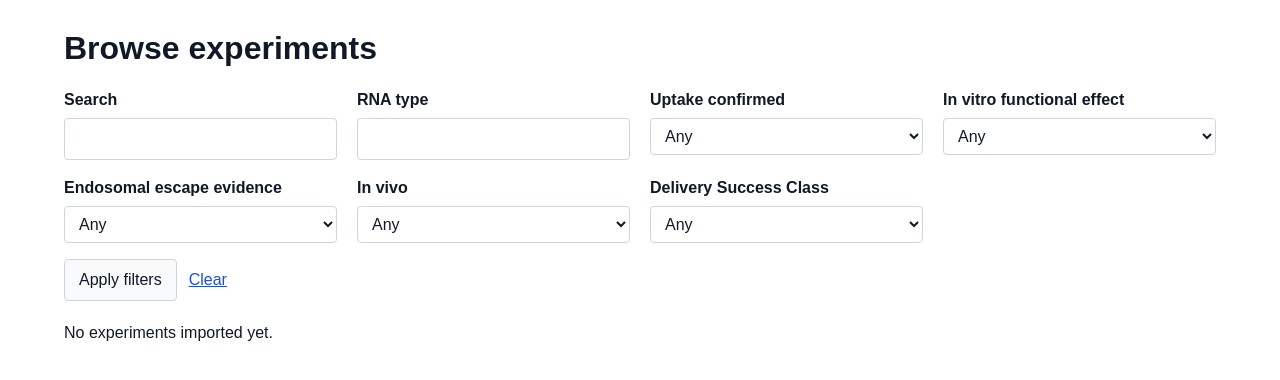
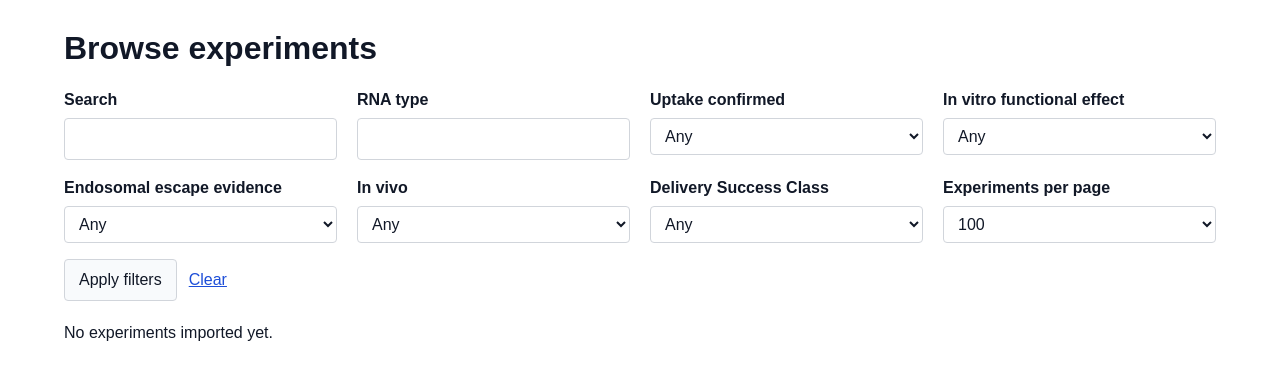
Before and after one commit to shakhawath/peprna-db, a Django app: page /browse/ in a window 1280 px wide. Shown: the part 48-428 px from the top of the page. Run offline with Django 5.2, Linux system fonts and the light colour scheme; data that the repository does not hold is empty.

Commit message:
Improve browse pagination controls

```diff
--- a/core/templates/core/browse.html
+++ b/core/templates/core/browse.html
@@ -58,6 +58,14 @@
                 <option value="blank" {% if delivery_success_class == "blank" %}selected{% endif %}>Blank</option>
                 </select>
             </div>
+            <div class="label-block">
+                <label for="per_page">Experiments per page</label>
+                <select id="per_page" name="per_page">
+                    <option value="50" {% if per_page == "50" %}selected{% endif %}>50</option>
+                    <option value="100" {% if per_page == "100" %}selected{% endif %}>100</option>
+                    <option value="200" {% if per_page == "200" %}selected{% endif %}>200</option>
+                </select>
+            </div>
         </div>
         <div class="filter-actions">
             <button type="submit">Apply filters</button>
@@ -68,7 +76,7 @@
     {% if experiment_rows %}
         <p>
             Page {{ page_obj.number }} of {{ page_obj.paginator.num_pages }}
-            ({{ page_obj.paginator.count }} experiments total)
+            ({{ page_obj.paginator.count }} experiments total, {{ per_page }} per page)
         </p>
         <div class="table-wrap">
         <table>
@@ -123,6 +131,15 @@
                 <a href="?{% if query_string %}{{ query_string }}&{% endif %}page=1">First</a>
                 <a href="?{% if query_string %}{{ query_string }}&{% endif %}page={{ page_obj.previous_page_number }}">Previous</a>
             {% endif %}
+            {% for item in page_numbers %}
+                {% if item == "..." %}
+                    <span>...</span>
+                {% elif item == page_obj.number %}
+                    <strong>{{ item }}</strong>
+                {% else %}
+                    <a href="?{% if query_string %}{{ query_string }}&{% endif %}page={{ item }}">{{ item }}</a>
+                {% endif %}
+            {% endfor %}
             {% if page_obj.has_next %}
                 <a href="?{% if query_string %}{{ query_string }}&{% endif %}page={{ page_obj.next_page_number }}">Next</a>
                 <a href="?{% if query_string %}{{ query_string }}&{% endif %}page={{ page_obj.paginator.num_pages }}">Last</a>
--- a/core/views.py
+++ b/core/views.py
@@ -77,6 +77,9 @@ def browse(request):
     endosomal_escape_evidence = request.GET.get("endosomal_escape_evidence", "").strip()
     in_vivo_flag = request.GET.get("in_vivo_flag", "").strip()
     delivery_success_class = request.GET.get("delivery_success_class", "").strip()
+    per_page = request.GET.get("per_page", "100").strip()
+    if per_page not in {"50", "100", "200"}:
+        per_page = "100"
 
     if q:
         experiments = experiments.filter(
@@ -138,11 +141,27 @@ def browse(request):
             Q(delivery_success_class__isnull=True) | Q(delivery_success_class="")
         )
 
-    paginator = Paginator(experiments, 100)
+    paginator = Paginator(experiments, int(per_page))
     page_obj = paginator.get_page(request.GET.get("page"))
     query_params = request.GET.copy()
     query_params.pop("page", None)
     query_string = query_params.urlencode()
+    page_numbers = []
+    total_pages = paginator.num_pages
+    current_page = page_obj.number
+    if total_pages <= 7:
+        page_numbers = list(range(1, total_pages + 1))
+    else:
+        page_numbers.append(1)
+        start_page = max(2, current_page - 2)
+        end_page = min(total_pages - 1, current_page + 2)
+        if start_page > 2:
+            page_numbers.append("...")
+        page_numbers.extend(range(start_page, end_page + 1))
+        if end_page < total_pages - 1:
+            page_numbers.append("...")
+        page_numbers.append(total_pages)
+
     experiment_rows = []
     for experiment in page_obj:
         experiment_rows.append(
@@ -174,7 +193,9 @@ def browse(request):
             "in_vitro_functional_effect": in_vitro_functional_effect,
             "endosomal_escape_evidence": endosomal_escape_evidence,
             "delivery_success_class": delivery_success_class,
+            "per_page": per_page,
             "query_string": query_string,
+            "page_numbers": page_numbers,
         },
     )
 
```
